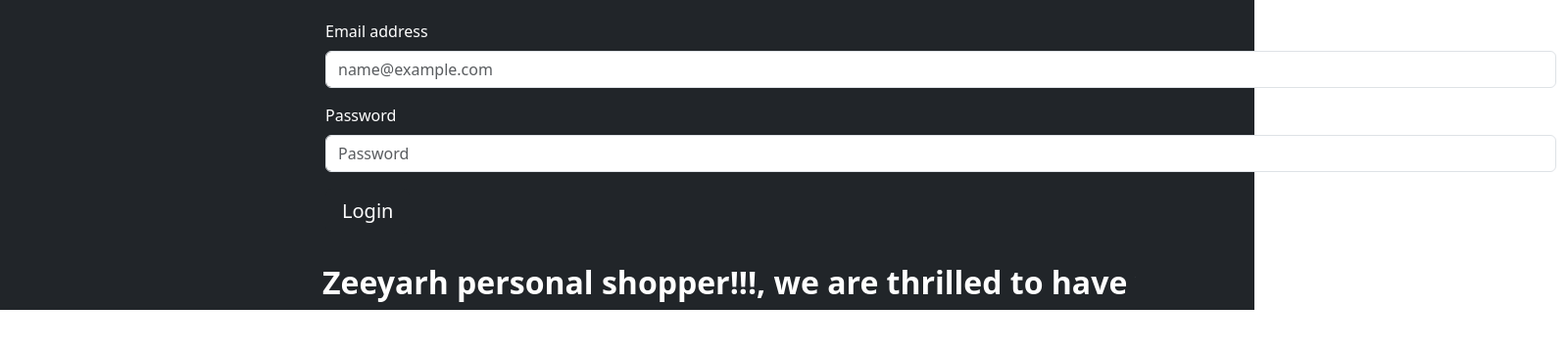
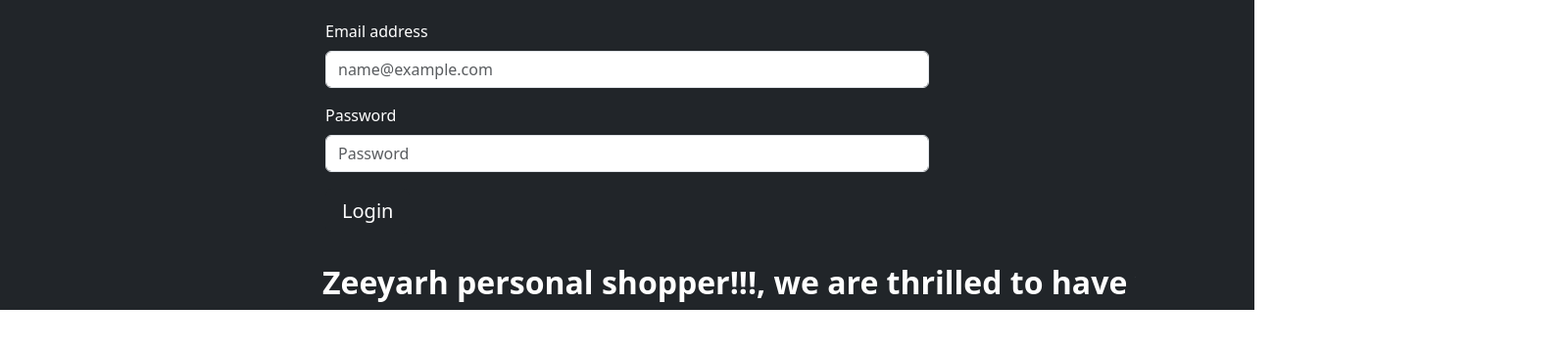
Before and after one commit to Balikis18/class2, a plain HTML site: page LOGIN.html in a window 1280 px wide. Shown: the part 66-422 px from the top of the page at 98% size, 1600 px wide, since content can reach past the window. Drawn offline with nearby package versions, Linux system fonts and the light colour scheme.

Commit message:
add changes

```diff
--- a/LOGIN.html
+++ b/LOGIN.html
@@ -27,7 +27,7 @@
     <div class="container-fluid bg-dark text-white">
         <h2 class="moving-heading my-4">Log in to Zeeyarh Shop Smart</h2>
         <div class="row">
-          <div class="col-md-12 offset-md-3">
+          <div class="col-md-6 sm-12 offset-md-3">
             <form>
               <div class="mb-3">
                 <label for="email" class="form-label">Email address</label>
```
